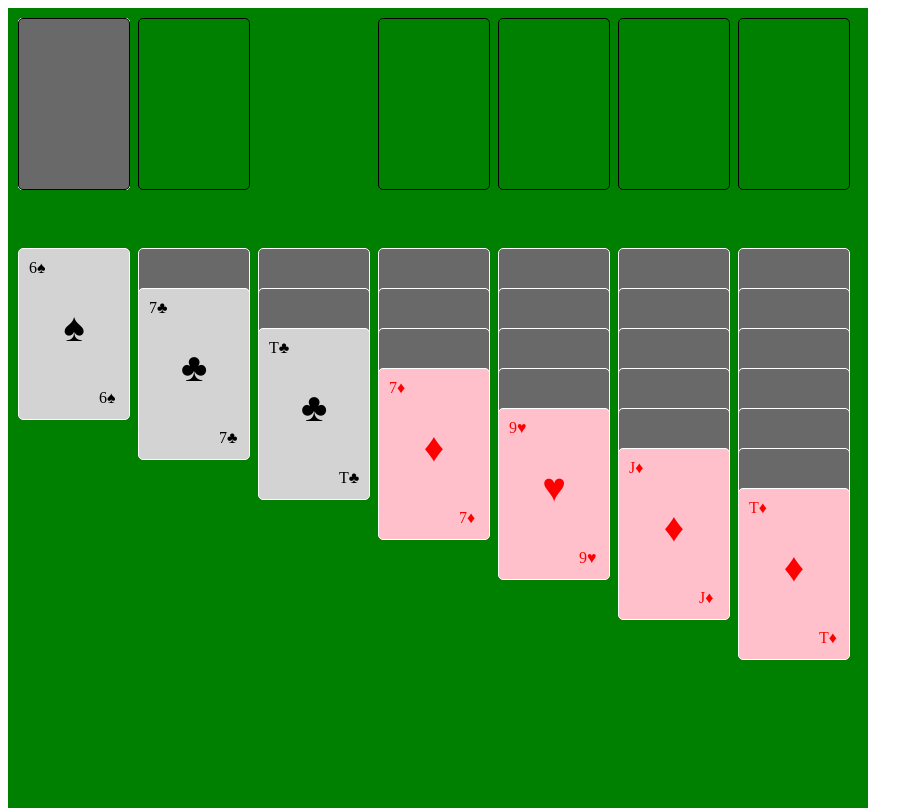
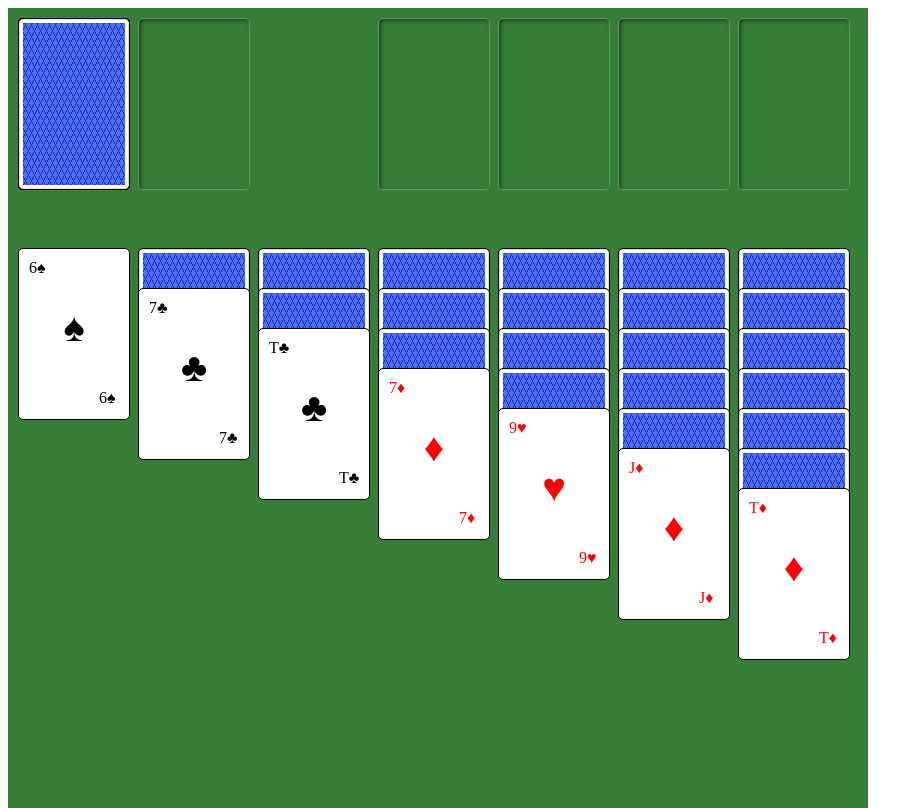
Before and after one commit to iambft/solitaire, a plain HTML site: page index.html in a window 1280 px wide. Shown: the whole page, without its empty margins (0-923 px from the left). Drawn offline with Linux system fonts and the light colour scheme.

Commit message:
card suit pattern image added total restyling

```diff
--- a/style.css
+++ b/style.css
@@ -1,22 +1,36 @@
 .field {
 	position: absolute;
-	background: green;
+	background: #387D38;
 	width: 860px;
 	height: 800px;
 }
 
+.card_place > * {
+	position: absolute;
+	display: inline-block;
+
+	width: 110px;
+	height: 170px;
+
+	border-radius: 5px;
+
+	border: 1px solid rgba(255, 255, 255, 0.2);
+	box-shadow: inset 2px 2px 4px 0px rgba(0, 0, 0, 0.45);
+}
+
 .card {
 	position: absolute;
+	display: inline-block;
+	left: 10px;
+	top: 10px;
 	width: 110px;
 	height: 170px;
-	display: inline-block;
-	border: 1px solid white;
+	border: 1px solid black;
 	border-radius: 5px;
-	left: 10px;
-	top: 10px;
 	-webkit-user-select: none;
 	-moz-user-select: none;
 	-ms-user-select: none;
+	background-color: white;
 }
 
 	.card > * {
@@ -25,7 +39,7 @@
 
 
 	.card.red {
-		background-color: pink;
+		--background-color: pink;
 	}
 
 		.card.red > * {
@@ -33,14 +47,19 @@
 		}
 
 	.card.black {
-		background-color: lightgray;
+		--background-color: lightgray;
 	}
+
 		.card.black > * {
 			color: black;
 		}
 
 	.card.close_card {
-		background-color: dimgray;
+		border: 1px solid black;
+		box-shadow: inset 0px 0px 0px 1px #DCDCDC, inset 0px 0px 0px 4px white;
+		background-color: #0D32E1;
+		background-image: url(card_suit_pattern_white.png);
+		background-repeat: repeat;
 	}
 
 		.card.close_card > * {
@@ -80,15 +99,6 @@
 	text-align: center;
 }
 
-.card_place div {
-	position: absolute;
-	width: 110px;
-	height: 170px;
-	display: inline-block;
-	border: 1px solid black;
-	border-radius: 5px;
-}
-
 
 
 /*.close_card:before{
@@ -106,7 +116,15 @@
 
 .deck_close_suit {
 	z-index: 100;
-	background-color: dimgray;
+
+	border: 1px solid black;
+	box-shadow: inset 0px 0px 0px 1px #DCDCDC, inset 0px 0px 0px 4px white;
+	--background-color:#506EF5;
+	--background-color:#960000;
+	--background-color:#007800;
+	background-color: #0D32E1;
+	background-image: url(card_suit_pattern_white.png);
+	background-repeat: repeat;
 }
 
 .deck_open {
```
Also changed, not shown: card_suit_pattern_white.png (added).
